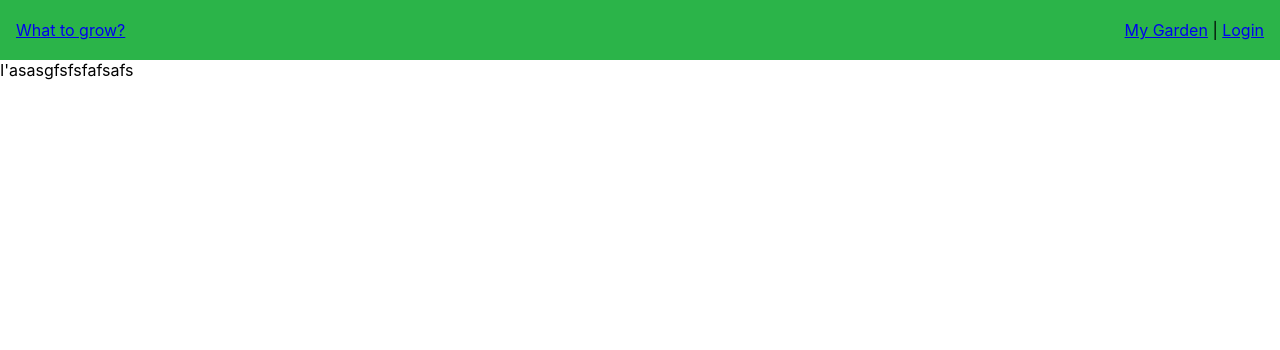
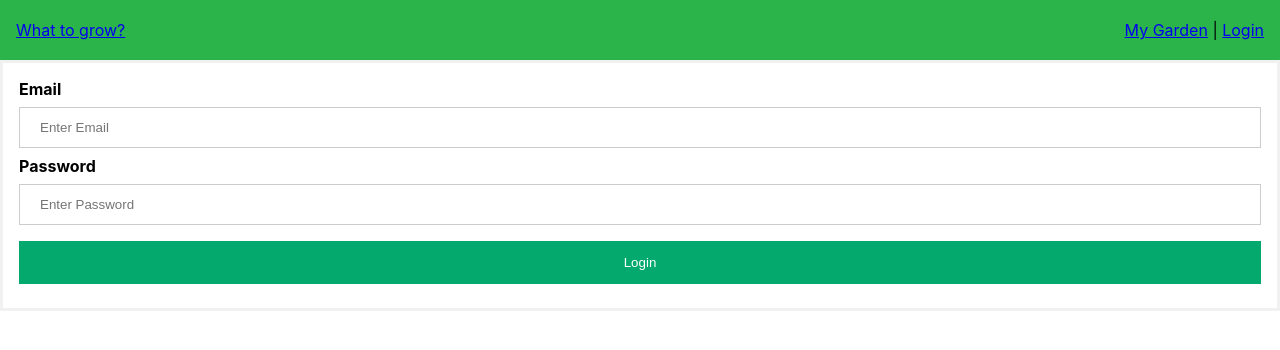
Before and after one commit to WigglyDon/Green-Garden, a React (Create React App) app in the folder front-end-react/: page /login in a window 1280 px wide. Shown: the top 350 px of the page. Built offline with nearby package versions, Linux system fonts and the light colour scheme; no server answers.

Commit message:
add basic login form

```diff
--- /dev/null
+++ b/front-end-react/src/components/Login.scss
@@ -0,0 +1,72 @@
+/* Bordered form */
+form {
+  border: 3px solid #f1f1f1;
+}
+
+/* Full-width inputs */
+input[type="text"],
+input[type="password"] {
+  width: 100%;
+  padding: 12px 20px;
+  margin: 8px 0;
+  display: inline-block;
+  border: 1px solid #ccc;
+  box-sizing: border-box;
+}
+
+/* Set a style for all buttons */
+button {
+  background-color: #04aa6d;
+  color: white;
+  padding: 14px 20px;
+  margin: 8px 0;
+  border: none;
+  cursor: pointer;
+  width: 100%;
+}
+
+/* Add a hover effect for buttons */
+button:hover {
+  opacity: 0.8;
+}
+
+/* Extra style for the cancel button (red) */
+.cancelbtn {
+  width: auto;
+  padding: 10px 18px;
+  background-color: #f44336;
+}
+
+/* Center the avatar image inside this container */
+.imgcontainer {
+  text-align: center;
+  margin: 24px 0 12px 0;
+}
+
+/* Avatar image */
+img.avatar {
+  width: 40%;
+  border-radius: 50%;
+}
+
+/* Add padding to containers */
+.container {
+  padding: 16px;
+}
+
+/* The "Forgot password" text */
+span.psw {
+  float: right;
+  padding-top: 16px;
+}
+
+/* Change styles for span and cancel button on extra small screens */
+@media screen and (max-width: 300px) {
+  span.psw {
+    display: block;
+    float: none;
+  }
+  .cancelbtn {
+    width: 100%;
+  }
+}
--- a/front-end-react/src/components/Login.tsx
+++ b/front-end-react/src/components/Login.tsx
@@ -1,5 +1,27 @@
 import React from "react";
+import "./Login.scss";
 
 export default function Login() {
-  return <div>I'asasgfsfsfafsafs</div>;
+  return (
+    <div className="login-layout">
+      <form>
+        <div className="container">
+          <label>
+            <b>Email</b>
+          </label>
+          <input type="text" placeholder="Enter Email" name="email" required />
+          <label>
+            <b>Password</b>
+          </label>
+          <input
+            type="password"
+            placeholder="Enter Password"
+            name="password"
+            required
+          />
+          <button type="submit">Login</button>
+        </div>
+      </form>
+    </div>
+  );
 }
```
